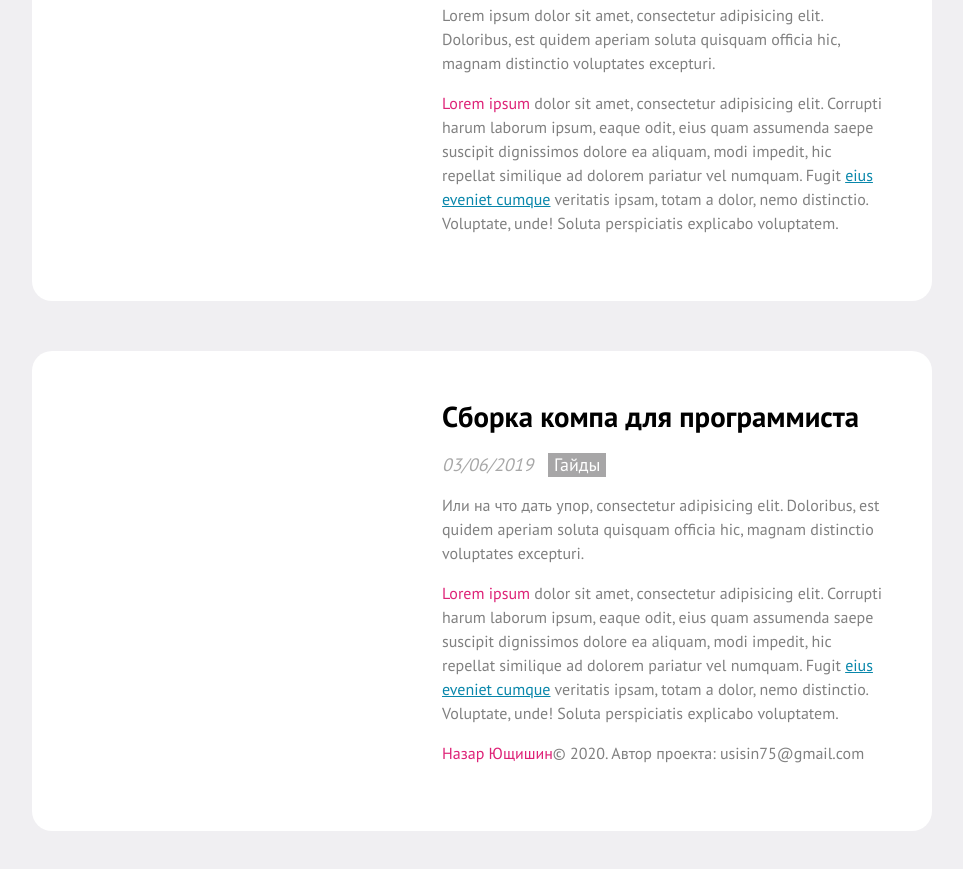
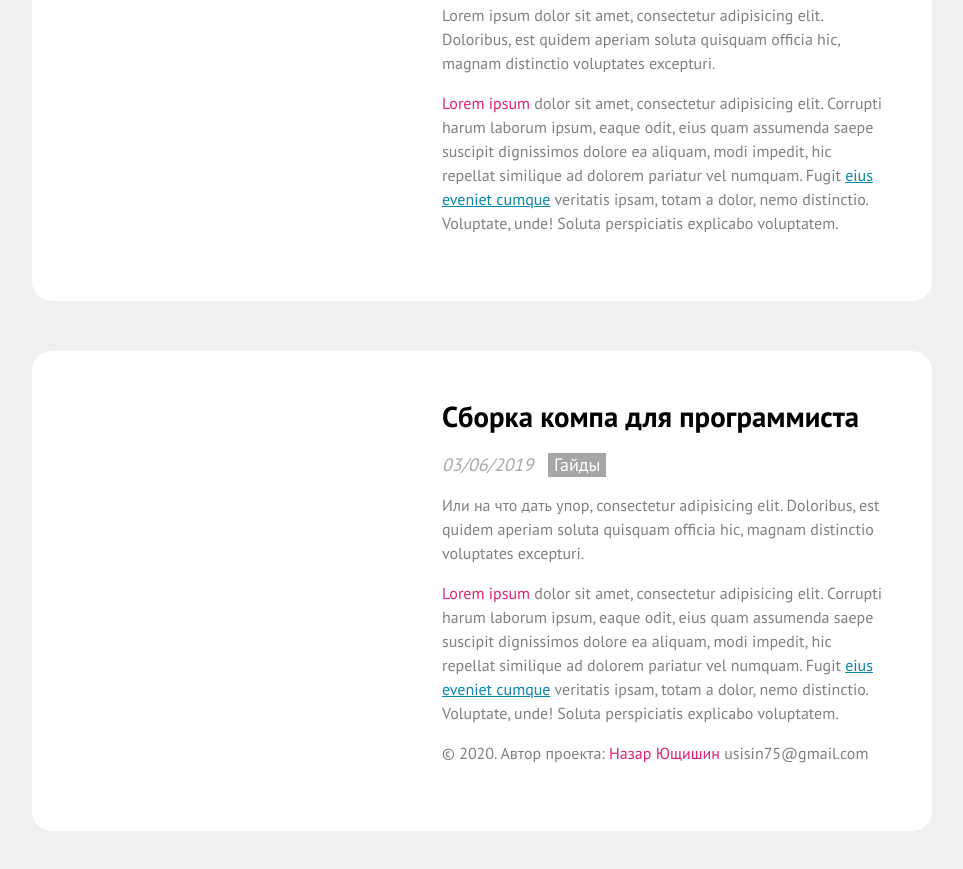
Before and after one commit to Nazar041/github-for--Web-Development, a plain HTML site: page index.html in a window 1280 px wide. Shown: the part 411-1280 px from the top of the page, without its empty margins (158-1121 px from the left). Drawn offline with Linux system fonts and the light colour scheme.

Commit message:
the first web_page

```diff
--- a/index.html
+++ b/index.html
@@ -54,7 +54,7 @@
 
                     <p><span class="highlighted">Lorem ipsum</span> dolor sit amet, consectetur adipisicing elit. Corrupti harum laborum ipsum, eaque odit, eius quam assumenda saepe suscipit dignissimos dolore ea aliquam, modi impedit, hic repellat similique ad dolorem pariatur vel numquam. Fugit <a href="https://example.com">eius eveniet cumque</a> veritatis ipsam, totam a dolor, nemo distinctio. Voluptate, unde! Soluta perspiciatis explicabo voluptatem.</p>
                 </div>
-                <p><span class="highlighted">Назар Ющишин</span>© 2020. Автор проекта: usisin75@gmail.com</p>
+                <p>© 2020. Автор проекта: <span class="highlighted">Назар Ющишин</span> usisin75@gmail.com</p>
 			</div>
 	</article>
 
```
